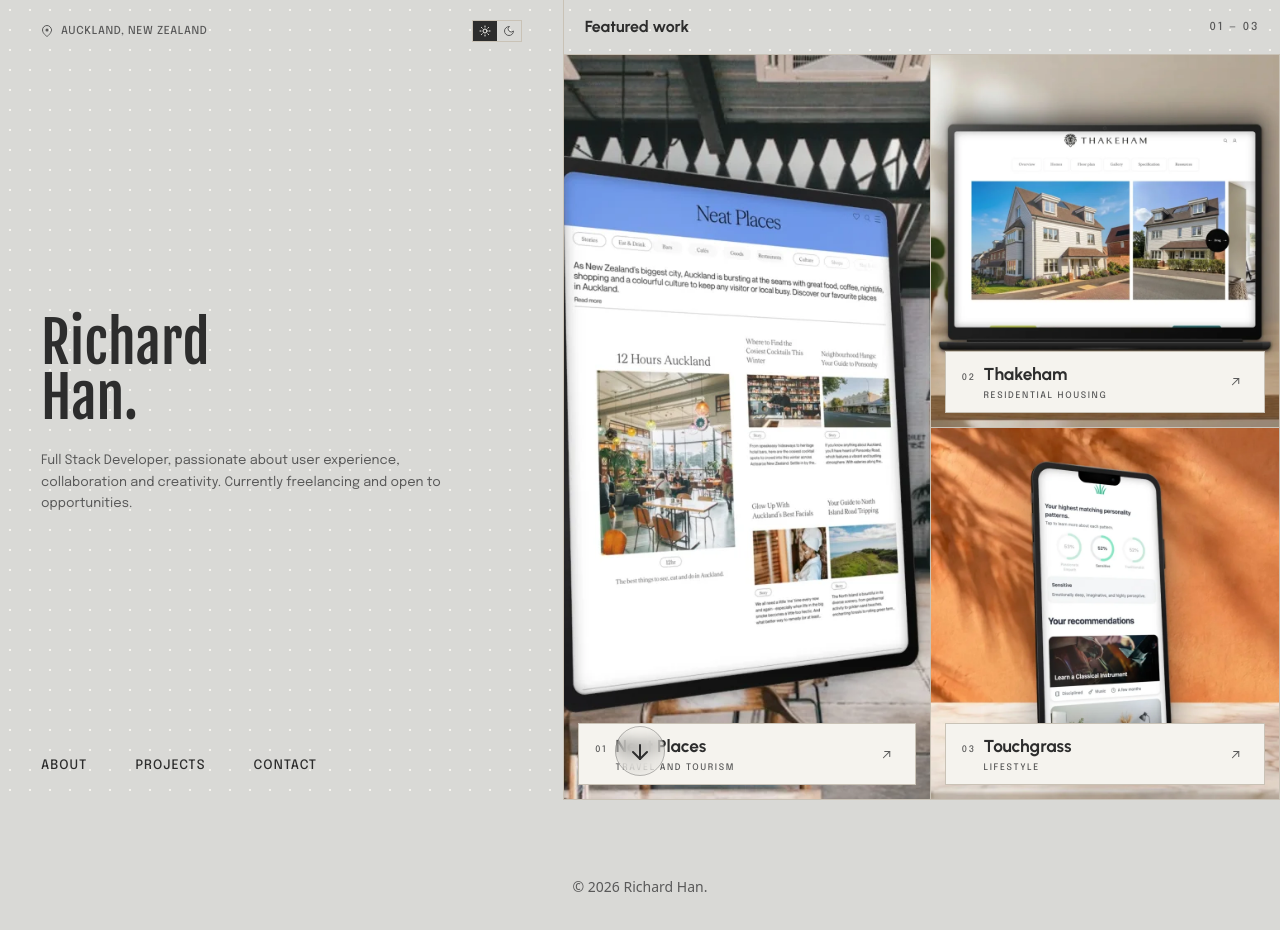
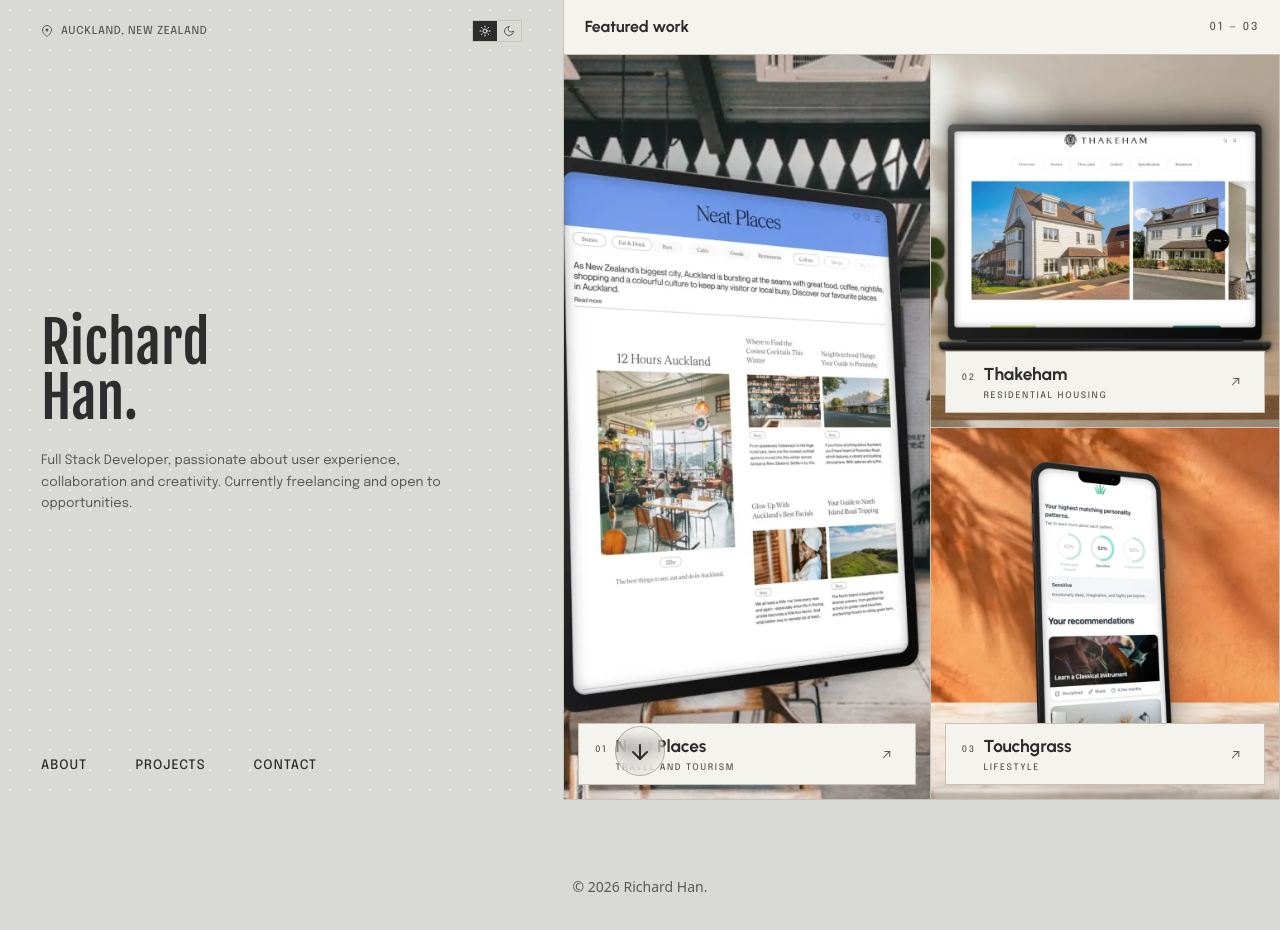
Before and after one commit to rlyhan/Richard-Han-Portfolio-New, a React (Vite) app: page / in a window 1280 px wide. Shown: the top 930 px of the page. Built offline with nearby package versions, Linux system fonts and the light colour scheme.

Commit message:
feat: set the work panel's heading on cream
The desktop heading row over the featured cards sits on cream rather
than the hero's dots, matching the caption plates beneath it.

Co-Authored-By: Claude Opus 5.5 <noreply@anthropic.com>

```diff
--- a/src/components/home/HomeWork.jsx
+++ b/src/components/home/HomeWork.jsx
@@ -31,7 +31,7 @@ const HEADING_CLASS = "font-urbanist text-base leading-none font-bold text-ink";
 // numbering it counts is already on each card, where read aloud it's noise.
 const WorkGrid = () => (
   <div className="grid h-full min-h-0 grid-rows-[3.375rem_minmax(0,1fr)]">
-    <header className="flex items-center justify-between gap-6 px-[clamp(1rem,1.6vw,1.75rem)]">
+    <header className="flex items-center justify-between gap-6 bg-cream px-[clamp(1rem,1.6vw,1.75rem)]">
       <h2 className={HEADING_CLASS}>{FEATURED_LABEL}</h2>
 
       <p
```
